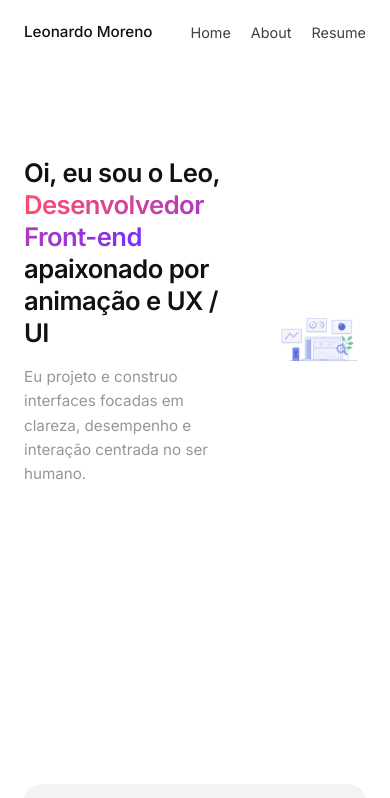
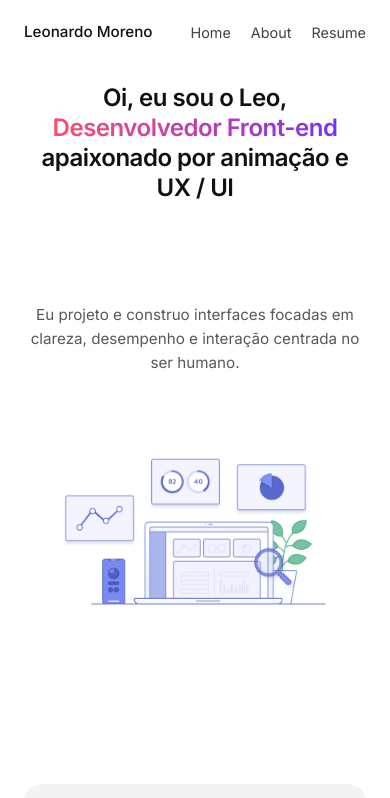
Before and after one commit to sinonScripter/portifolio, a Next.js app: page / in a window 390 px wide. Shown: the top 798 px of the page. Built offline with nearby package versions, Linux system fonts and the light colour scheme.

Commit message:
äjustes no mobile 100%

```diff
--- a/src/app/about/page.tsx
+++ b/src/app/about/page.tsx
@@ -1,4 +1,5 @@
 import "./about.css";
+import RightClickLove from "../../components/RightClickLove";
 
 export default function About() {
   return (
@@ -53,6 +54,7 @@ export default function About() {
           <img src="/assets/about-3.png" alt="" />
         </div>
       </section>
+ <RightClickLove />
 
     </main>
   );
--- a/src/app/cases/scooby-cade-voce/page.tsx
+++ b/src/app/cases/scooby-cade-voce/page.tsx
@@ -1,4 +1,5 @@
 import "./scooby.css";
+import RightClickLove from "../../../components/RightClickLove";
 
 export default function ScoobyCase() {
   return (
@@ -170,6 +171,7 @@ export default function ScoobyCase() {
           diferença.
         </p>
       </section>
+      <RightClickLove />
 
     </main>
   );
--- a/src/app/cases/vyver/page.tsx
+++ b/src/app/cases/vyver/page.tsx
@@ -1,5 +1,6 @@
 import "./vyver.css";
 import Image from "next/image";
+import RightClickLove from "../../../components/RightClickLove";
 
 
 export default function VyverCase() {
@@ -102,7 +103,7 @@ export default function VyverCase() {
           foco da equipe.
         </p>
       </section>
-
+      RightClickLove
     </main>
   );
 }
--- a/src/app/home.css
+++ b/src/app/home.css
@@ -42,9 +42,11 @@
   font-weight: 900;
   line-height: 1.25;
   margin-top: -200px;
+
 }
 
 .hero-text p {
+  color: #111111;
   font-size: clamp(0.95rem, 2.5vw, 1.05rem);
   opacity: 0.7;
   margin-top: 16px;
@@ -65,8 +67,69 @@
 @media (min-width: 1024px) {
   .hero-media img {
     width: 460px; /* menor que antes = mais próximo */
+
   }
 }
+
+.hero {
+
+  display: flex;
+  align-items: center;
+  gap: 32px;
+}
+
+/* 📱 Mobile */
+@media (max-width: 768px) {
+  .hero {
+
+    flex-direction: column;
+    text-align: center;
+  }
+
+  /* garante que o texto vem antes */
+  .hero-content {
+    order: 1;
+
+
+  }
+
+  .hero-text h1 {
+    font-size: clamp(1.5rem, 6vw, 2rem);
+    margin-bottom: 100px;
+  }
+
+  /* imagem fica abaixo do h1 */
+  .hero-media {
+
+    order: 2;
+    margin-top: 24px;
+  }
+}
+@media (max-width: 768px) {
+  .hero-media img {
+    width: 100%;
+    max-width: 320px;
+
+  }
+
+  @media (max-width: 400px) {
+    .hero-text p {
+      color: #111;
+      margin-bottom: 150px;
+    }
+  }
+
+}
+
+
+@media (max-width: 768px) {
+  .hero > * {
+
+margin-top: 10vh;
+    width: 100%;
+  }
+}
+
 
 /* Telas muito grandes */
 @media (min-width: 1440px) {
--- a/src/app/layout.tsx
+++ b/src/app/layout.tsx
@@ -16,6 +16,7 @@ export default function RootLayout({
 }) {
   return (
     <html lang="pt-BR">
+
       <body className={inter.className}>
         <Header />
 
--- a/src/app/page.tsx
+++ b/src/app/page.tsx
@@ -141,7 +141,6 @@ export default function Home() {
 
         </div>
       </section>
- <RightClickLove />
 
     </main>
   );
--- a/src/components/Header.css
+++ b/src/components/Header.css
@@ -1,4 +1,5 @@
 header {
+
   margin-bottom: 80px;
 }
 
```
